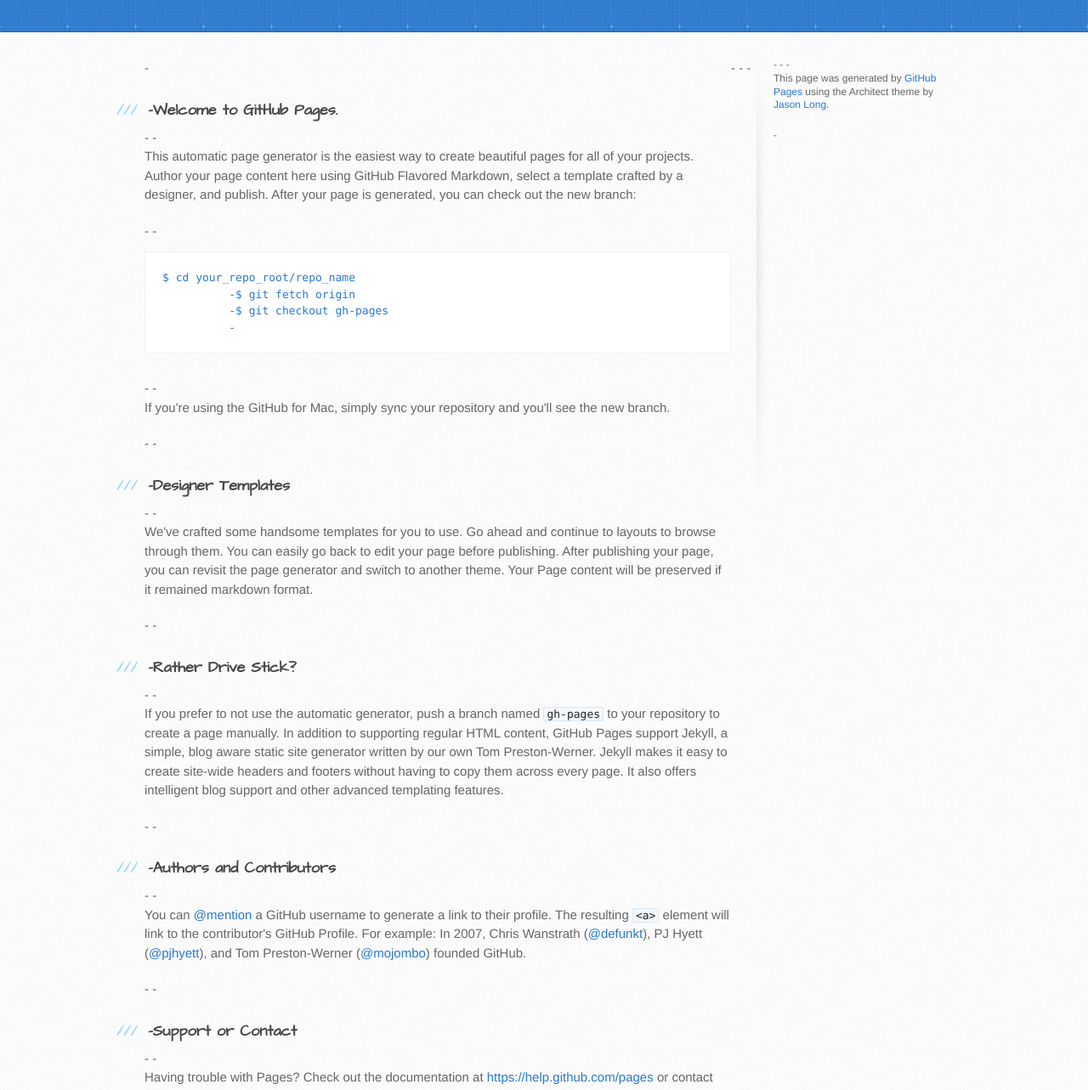
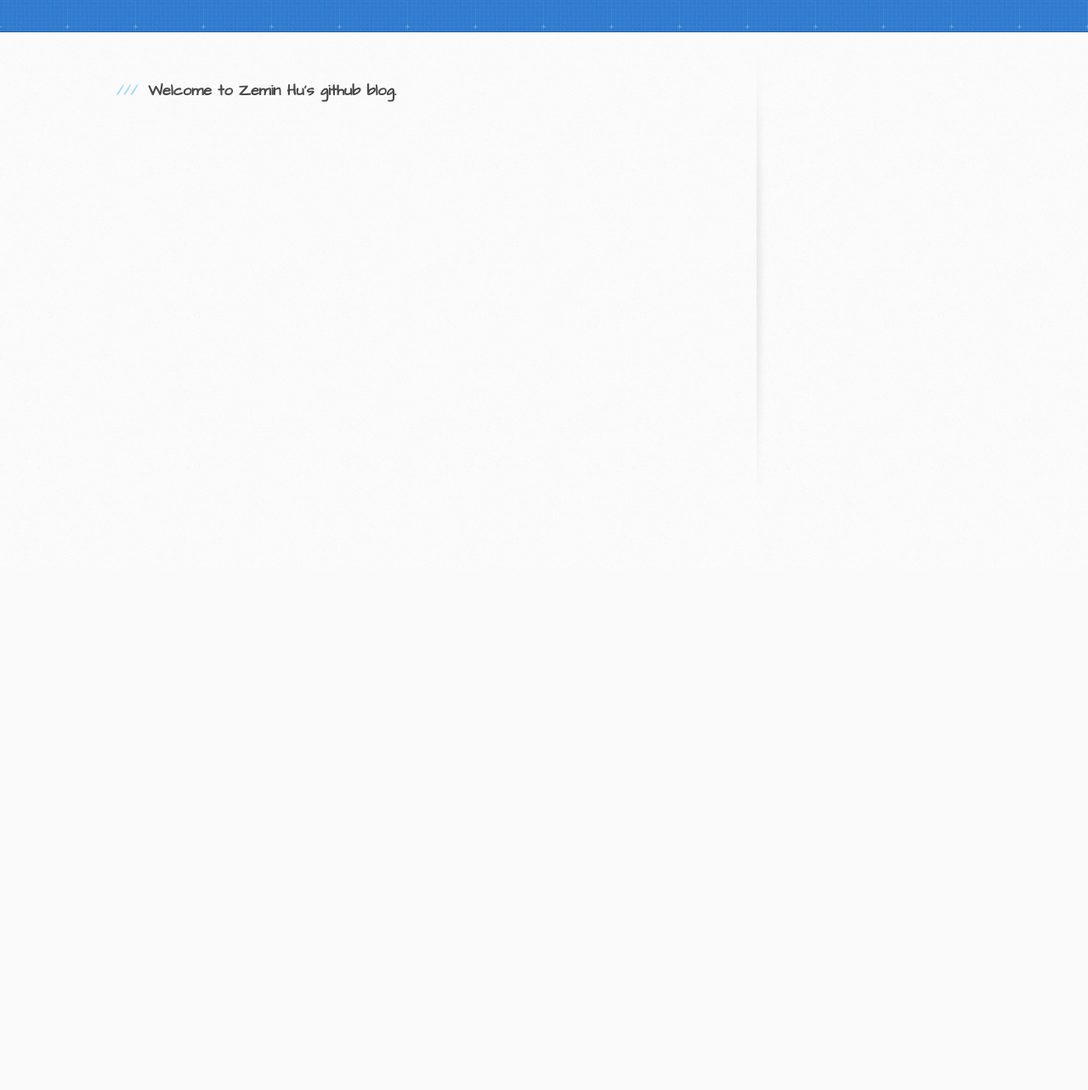
Before and after one commit to huzemin/huzemin.github.io, a plain HTML site: page index.html in a window 1280 px wide. Shown: the part 129-1412 px from the top of the page at 85% size. After the commit the page ends 800 px from the top, so only its background shows below. Drawn offline with Linux system fonts and the light colour scheme.

Commit message:
update index.html

```diff
--- a/index.html
+++ b/index.html
@@ -27,45 +27,14 @@
 
     <div id="content-wrapper">
       <div class="inner clearfix">
-      -        <section id="main-content">
--          <h3>
-          -<a id="welcome-to-github-pages" class="anchor" href="#welcome-to-github-pages" aria-hidden="true"><span class="octicon octicon-link"></span></a>Welcome to GitHub Pages.</h3>
-          -
-          -<p>This automatic page generator is the easiest way to create beautiful pages for all of your projects. Author your page content here using GitHub Flavored Markdown, select a template crafted by a designer, and publish. After your page is generated, you can check out the new branch:</p>
-          -
-          -<pre><code>$ cd your_repo_root/repo_name
-          -$ git fetch origin
-          -$ git checkout gh-pages
-          -</code></pre>
-          -
-          -<p>If you're using the GitHub for Mac, simply sync your repository and you'll see the new branch.</p>
-          -
-          -<h3>
-          -<a id="designer-templates" class="anchor" href="#designer-templates" aria-hidden="true"><span class="octicon octicon-link"></span></a>Designer Templates</h3>
-          -
-          -<p>We've crafted some handsome templates for you to use. Go ahead and continue to layouts to browse through them. You can easily go back to edit your page before publishing. After publishing your page, you can revisit the page generator and switch to another theme. Your Page content will be preserved if it remained markdown format.</p>
-          -
-          -<h3>
-          -<a id="rather-drive-stick" class="anchor" href="#rather-drive-stick" aria-hidden="true"><span class="octicon octicon-link"></span></a>Rather Drive Stick?</h3>
-          -
-          -<p>If you prefer to not use the automatic generator, push a branch named <code>gh-pages</code> to your repository to create a page manually. In addition to supporting regular HTML content, GitHub Pages support Jekyll, a simple, blog aware static site generator written by our own Tom Preston-Werner. Jekyll makes it easy to create site-wide headers and footers without having to copy them across every page. It also offers intelligent blog support and other advanced templating features.</p>
-          -
-          -<h3>
-          -<a id="authors-and-contributors" class="anchor" href="#authors-and-contributors" aria-hidden="true"><span class="octicon octicon-link"></span></a>Authors and Contributors</h3>
-          -
-          -<p>You can <a href="https://github.com/blog/821" class="user-mention">@mention</a> a GitHub username to generate a link to their profile. The resulting <code>&lt;a&gt;</code> element will link to the contributor's GitHub Profile. For example: In 2007, Chris Wanstrath (<a href="https://github.com/defunkt" class="user-mention">@defunkt</a>), PJ Hyett (<a href="https://github.com/pjhyett" class="user-mention">@pjhyett</a>), and Tom Preston-Werner (<a href="https://github.com/mojombo" class="user-mention">@mojombo</a>) founded GitHub.</p>
-          -
-          -<h3>
-          -<a id="support-or-contact" class="anchor" href="#support-or-contact" aria-hidden="true"><span class="octicon octicon-link"></span></a>Support or Contact</h3>
-          -
-          -<p>Having trouble with Pages? Check out the documentation at <a href="https://help.github.com/pages">https://help.github.com/pages</a> or contact <a href="mailto:support@github.com">support@github.com</a> and we’ll help you sort it out.</p>
-          -        </section>
--
--        <aside id="sidebar">
--
--
--          <p>This page was generated by <a href="https://pages.github.com">GitHub Pages</a> using the Architect theme by <a href="https://twitter.com/jasonlong">Jason Long</a>.</p>
--        </aside>
+            <section id="main-content">
+           <h3>
+          <a id="welcome-to-github-pages" class="anchor" href="#welcome-to-github-pages" aria-hidden="true"><span class="octicon octicon-link"></span></a>Welcome to Zemin Hu's github blog.</h3>
+
+          </section>
+
+       <aside id="sidebar">
+      </aside>
       </div>
     </div>
 
```
